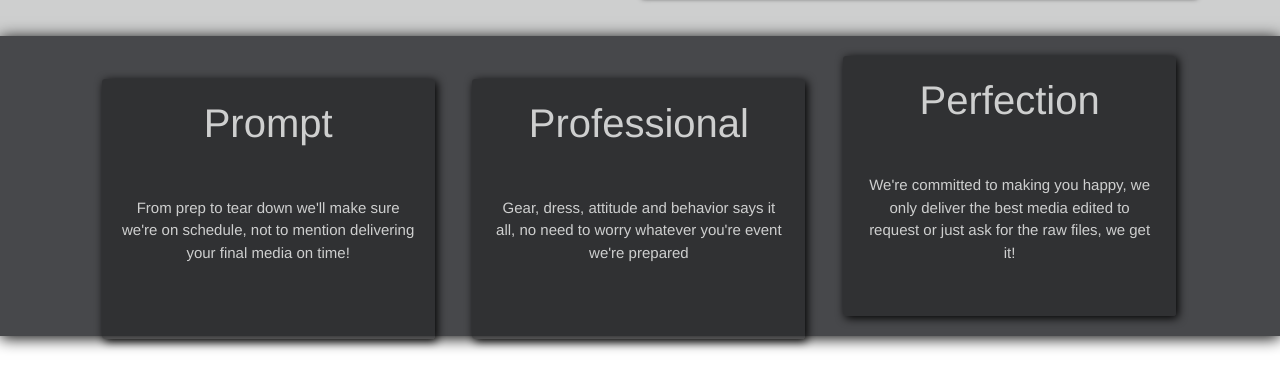
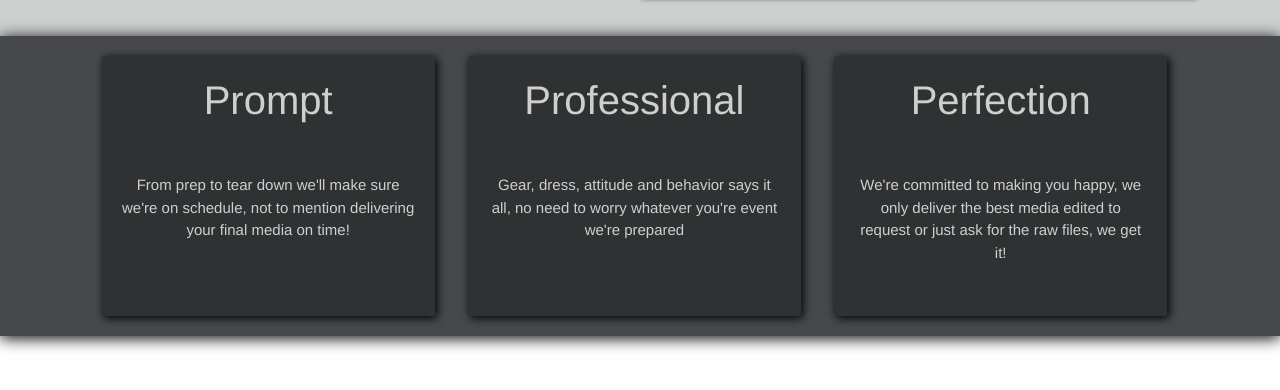
Before and after one commit to danbullock/danbullock.github.io, a plain HTML site: page index.html in a window 1280 px wide. Shown: the part 1130-1520 px from the top of the page. Drawn offline with nearby package versions, Linux system fonts and the light colour scheme.

Commit message:
change to floats

```diff
--- a/style.css
+++ b/style.css
@@ -258,7 +258,7 @@ header .menu {
   margin: 0 1.5%;
   width: 30%;
   height: 100%;
-  display: inline-block;
+  float: left;
   background: rgba(27, 27, 29, .5);
   padding: 20px;
   font-size: 15px;
```
